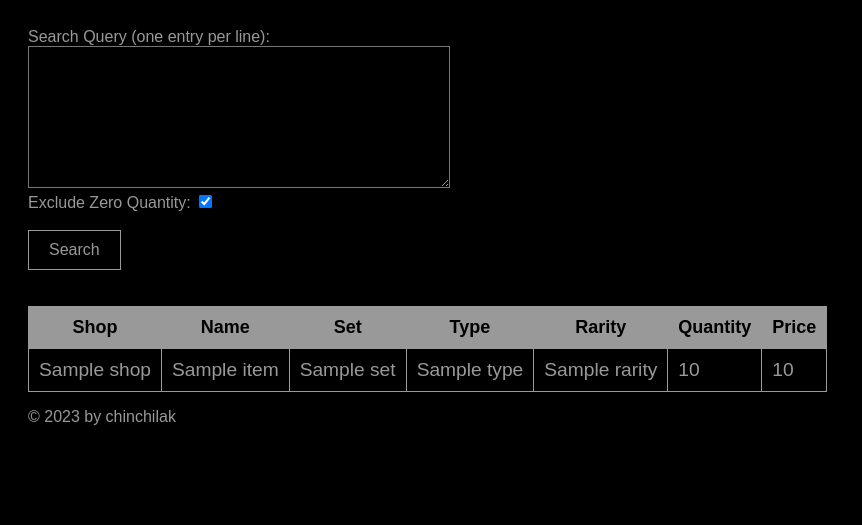
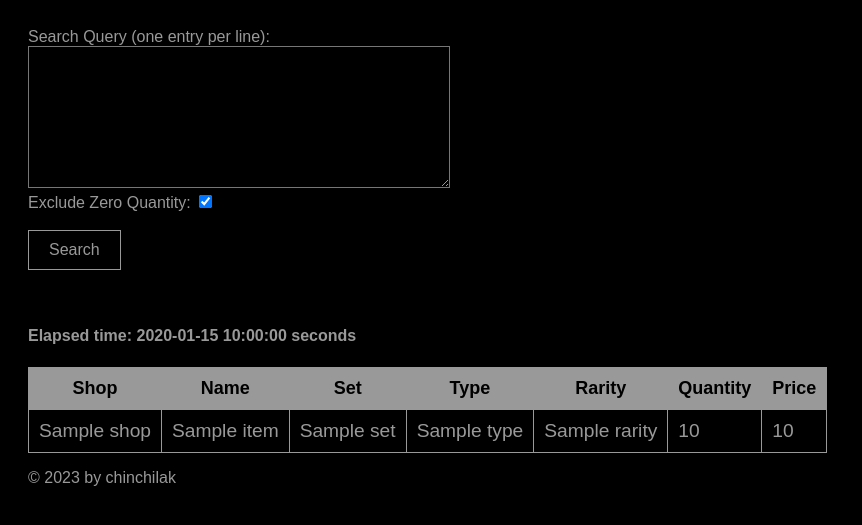
Before and after one commit to chinchilak/pwset, a Flask app: template templates/table.html in a window 1280 px wide. Shown: the top 525 px of the page, without its empty margins (0-862 px from the left). Run offline with Flask 3, Linux system fonts and the light colour scheme; the template is opened without the code that fills it: most values are stand-ins (such as "Sample title", 1, 10 or a date in 2020).

Commit message:
elapsed time added

```diff
--- a/app.py
+++ b/app.py
@@ -1,5 +1,6 @@
 from playwright.sync_api import sync_playwright
 from flask import Flask, render_template, request
+import time
 
 CR = "https://cernyrytir.cz/index.php3?akce=3"
 BL = "https://www.blacklotus.cz/magic-kusove-karty/"
@@ -225,6 +226,8 @@ def display_table():
         results = []
         errs = []
 
+        start_time = time.time()
+
         for entry in entries:
             entry = entry.strip()
             if entry:
@@ -246,7 +249,10 @@ def display_table():
                 except:
                     errs.append("Failed to get data from: " + BL)
 
-        return render_template('table.html', data=results, errors=errs)
+        elapsed_time = time.time() - start_time
+        elapsed_time = f"{elapsed_time:.2f}"
+
+        return render_template('table.html', data=results, errors=errs, elapsed_time=elapsed_time)
 
     return render_template('form.html')
 
--- a/templates/table.html
+++ b/templates/table.html
@@ -1,6 +1,9 @@
 {% extends "base.html" %}
 
 {% block content %}
+
+<div><h4>Elapsed time: <b>{{ elapsed_time }}</b> seconds</h4></div>
+
 
 {% if errors %}
 <div>
```
